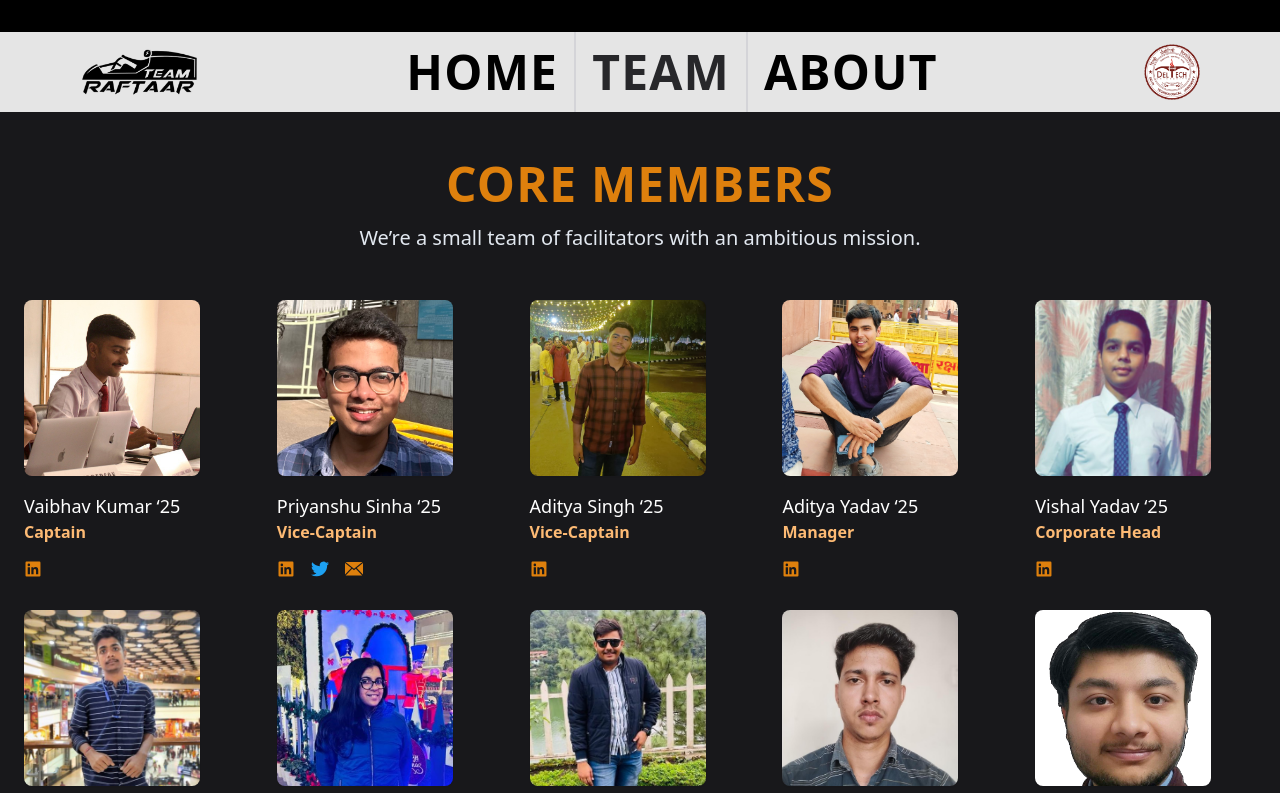
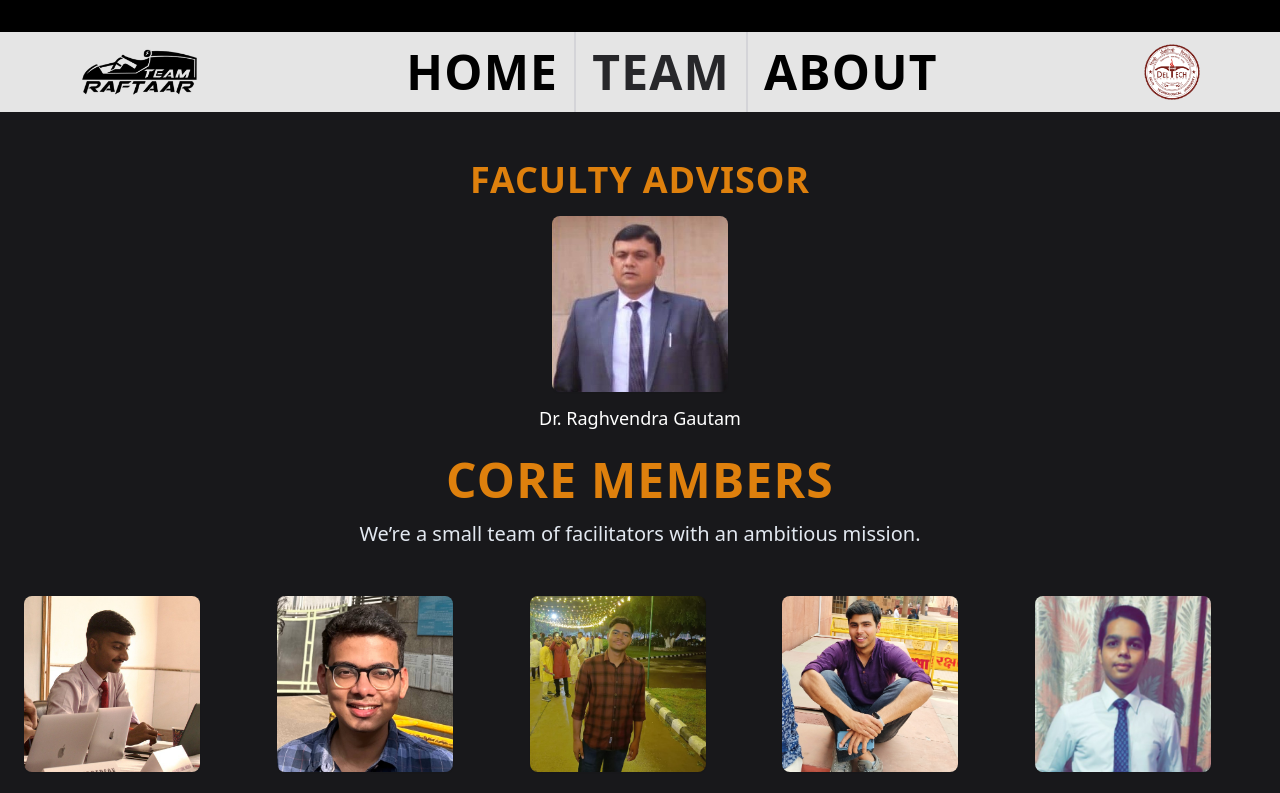
Before and after one commit to teamraftaardtu/website, a Next.js app: page /team in a window 1280 px wide. Shown: the top 793 px of the page. Built offline with nearby package versions, Linux system fonts and the light colour scheme.

Commit message:
Added faculty advisor

```diff
--- a/app/team/page.tsx
+++ b/app/team/page.tsx
@@ -86,14 +86,31 @@ function People({
 export default function Team() {
 	return (
 		<Container>
-			<h1 className="mb-4 text-center font-accent text-5xl tracking-wide font-bold text-primary">
+			<h1 className="mb-4 text-center font-accent text-4xl font-bold tracking-wide text-primary">
+				FACULTY ADVISOR
+			</h1>
+			<div className="flex items-center gap-3 md:flex-col">
+				<Image
+					src="/images/team/raghav.jpeg"
+					alt="Picture of Raghvendra Gautam"
+					width="200"
+					height="200"
+					className="h-24 w-24 rounded-lg object-cover object-top shadow-sm md:h-44 md:w-44"
+				/>
+				<div>
+					<p className="text-lg font-medium text-white">
+						Dr. Raghvendra Gautam
+					</p>
+				</div>
+			</div>
+			<h1 className="mb-4 mt-6 text-center font-accent text-5xl font-bold tracking-wide text-primary">
 				CORE MEMBERS
 			</h1>
 			<p className="text-center text-lg text-slate-200 sm:text-xl">
 				We’re a small team of facilitators with an ambitious mission.
 			</p>
 			<People people={team} order="asc" />
-			<h2 className="mt-16 mb-4 text-center font-accent text-5xl tracking-wide font-bold text-primary">
+			<h2 className="mb-4 mt-16 text-center font-accent text-5xl font-bold tracking-wide text-primary">
 				ALUMNI
 			</h2>
 			<p className="text-center text-lg text-slate-200 sm:text-xl">
```
